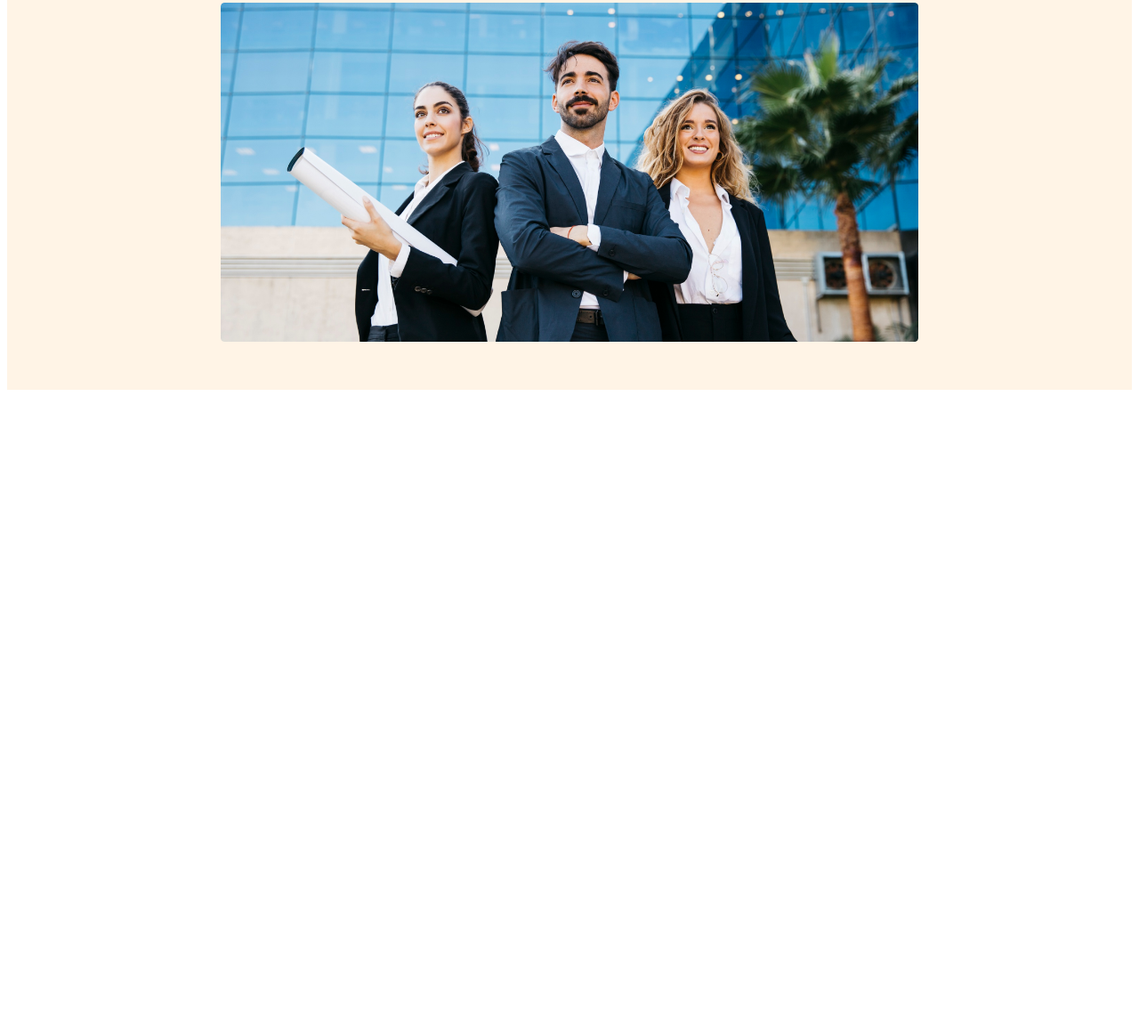
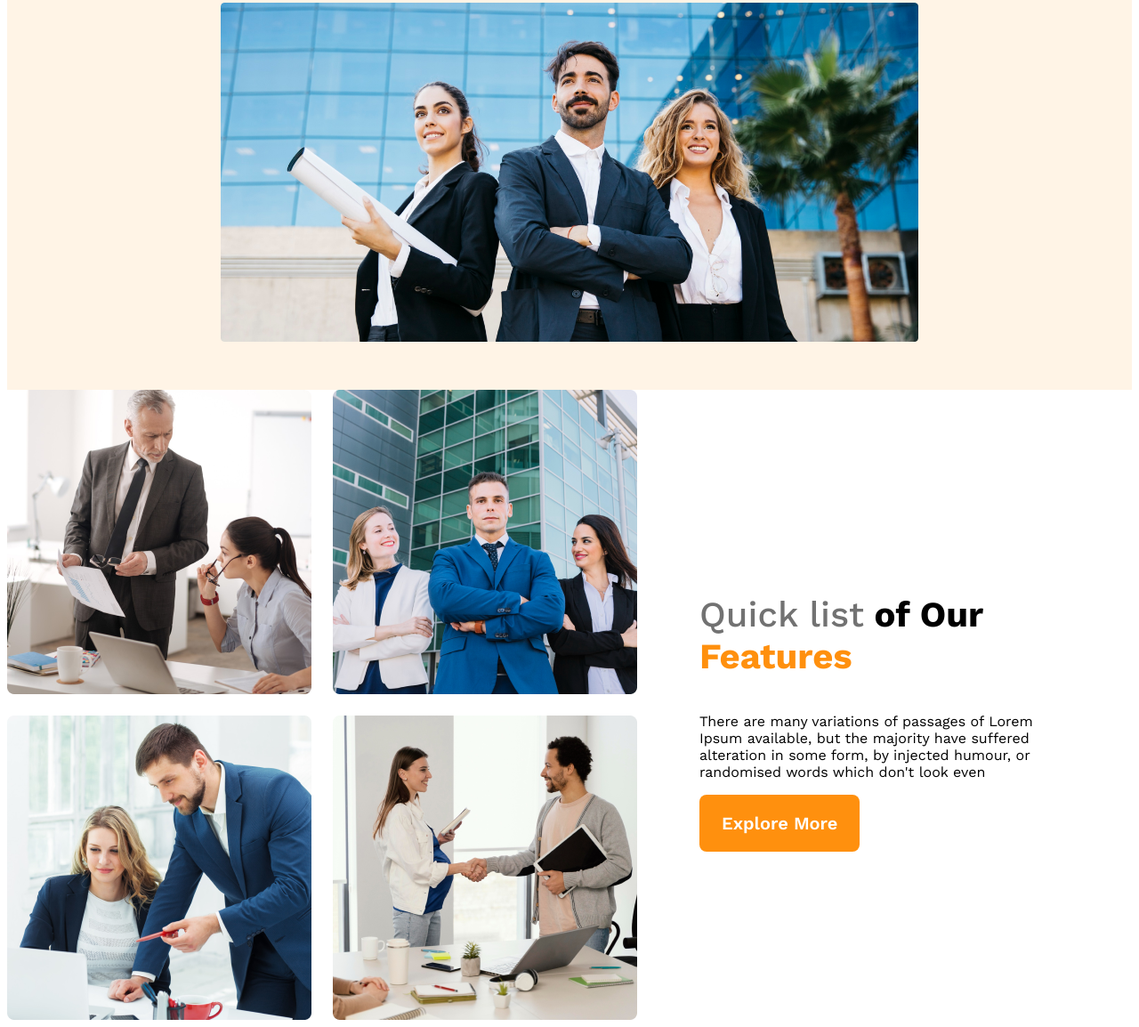
Before and after one commit to Hasan-Maruf1/g3-architact, a plain HTML site: page index.html in a window 1280 px wide. Shown: the part 583-1737 px from the top of the page at 89% size. Before the commit the page ends 1029 px from the top, so only its background shows below. Drawn offline with nearby package versions, Linux system fonts and the light colour scheme.

Commit message:
teams content added

```diff
--- a/index.html
+++ b/index.html
@@ -13,6 +13,7 @@
 </head>
 
 <body>
+    <!-- Header Start -->
     <header>
         <nav>
             <h3 class="nav-title">G3 Architects</h3>
@@ -33,7 +34,24 @@
             <img src="images/banner.png" alt="">
         </div>
     </header>
+    <!-- Header End -->
     <main>
+        <!-- teams section Start -->
+        <section class="teams-container">
+            <div class="teams-img-container">
+                <img src="images/team1.png" alt="">
+                <img src="images/team2.png" alt="">
+                <img src="images/team3.png" alt="">
+                <img src="images/team4.png" alt="">
+            </div>
+
+            <div class="teams-content">
+                <h3 class="teams-title"><span class="quick-list">Quick list</span> <span>of Our</span> <span class="text-feature">Features</span></h3>
+                <p class="teams-desc" >There are many variations of passages of Lorem Ipsum available, but the majority have suffered alteration in some form, by injected humour, or randomised words which don't look even</p>
+                <button class="btn-primary">Explore More</button>
+
+            </div>
+        </section>
 
     </main>
     <footer>
--- a/styles/index.css
+++ b/styles/index.css
@@ -75,6 +75,36 @@
     width: 100%;
     margin-top: 20px;
  }
+ /* main styles */
+main{
+    max-width: 1440px;
+    margin: 0px auto;
+}
+/* teams container */
+.teams-container{
+    display: flex;
+    align-items: center;
+}
+.teams-img-container{
+    display: grid;
+    grid-template-columns: repeat(2,1fr);
+    gap: 1.5rem;
+}
+.teams-content{
+    padding: 0px 70px 0px 70px;
+}
+.teams-title{
+    font-size: 2.5rem;
+}
+
+.teams-title .quick-list{
+    color: #727272;
+    font-weight: 500;
+}
+.text-feature{
+    color:#FF900E ;
+    font-weight:700 ;
+}
 
 
 
```
